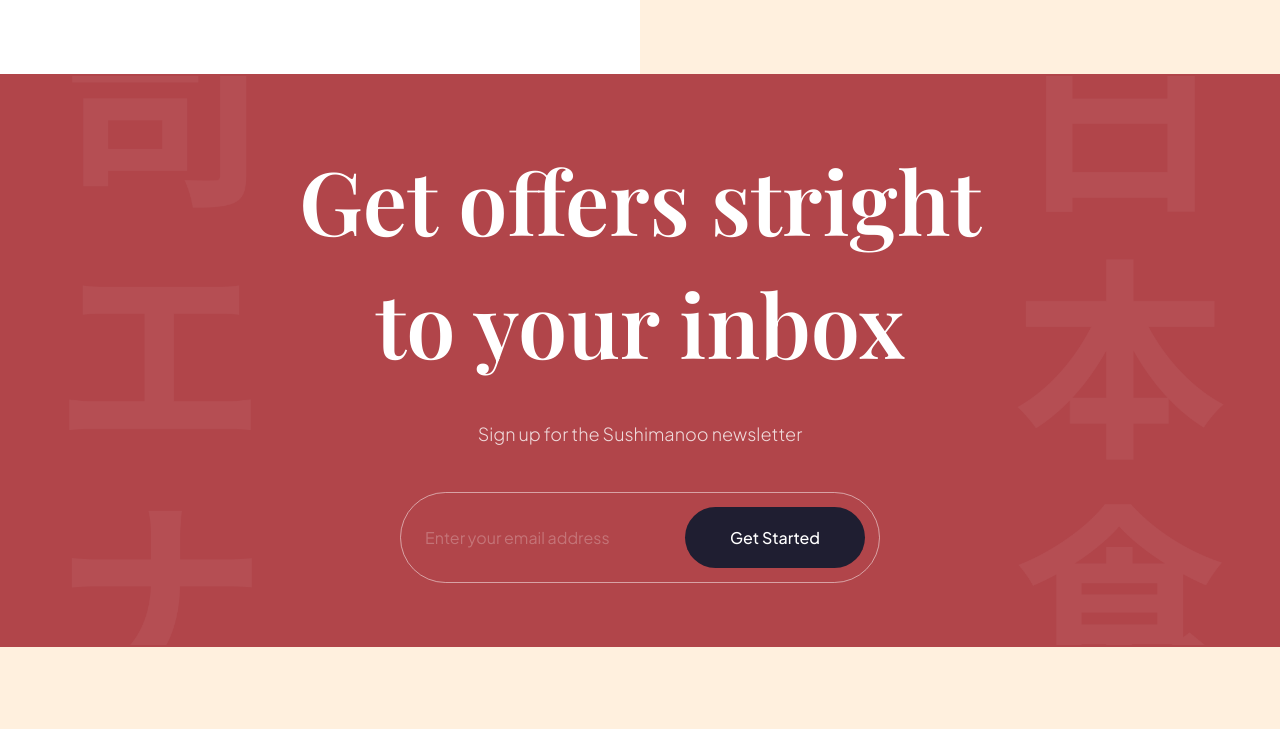
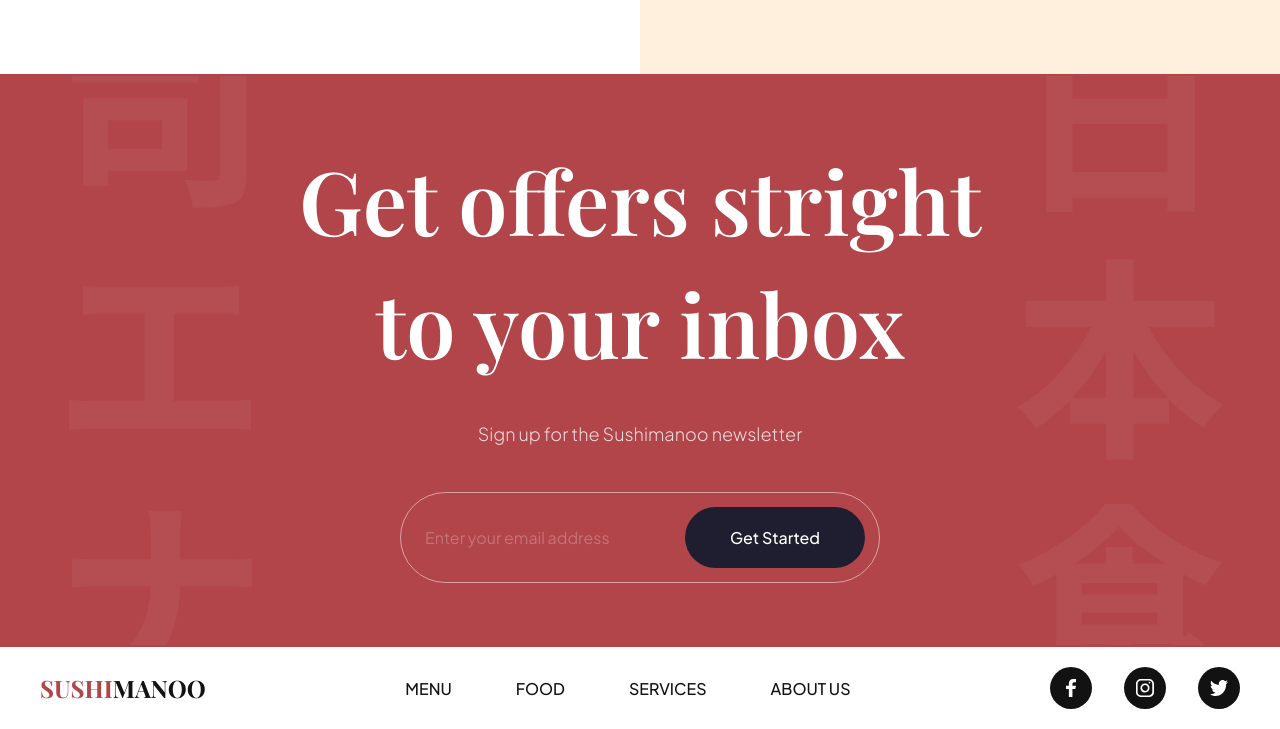
Before and after one commit to armanulhaq/sushi, a website built with Vite: page index.html in a window 1280 px wide. Shown: the part 3624-4353 px from the top of the page. Before the commit the page ends 4271 px from the top, so only its background shows below. Built offline with nearby package versions, Linux system fonts and the light colour scheme.

Commit message:
add footer section

```diff
--- /dev/null
+++ b/css/sections/footer.css
@@ -0,0 +1,62 @@
+.footer {
+    width: 100%;
+    padding: 20px 40px;
+    background: var(--color-white);
+
+    flex-wrap: wrap;
+    gap: 20px;
+
+    overflow: hidden;
+}
+
+.footer__logo {
+    font-size: 24px;
+    font-weight: bold;
+    font-family: var(--playfair-display);
+    text-transform: uppercase;
+    color: var(--secondary-color);
+
+    cursor: pointer;
+}
+
+.footer__logo span {
+    color: var(--primary-color);
+}
+
+.footer ul {
+    list-style: none;
+
+    display: flex;
+    flex-wrap: wrap;
+    flex-direction: row;
+    gap: 64px;
+}
+
+.footer ul:last-child {
+    gap: 32px;
+}
+
+.footer__nav li {
+    font-size: 16px;
+    font-weight: 500;
+    font-family: var(--plus-jakarta-sans);
+    text-transform: uppercase;
+    color: var(--secondary-color);
+
+    cursor: pointer;
+}
+
+.footer__social li {
+    width: 42px;
+    height: 42px;
+
+    background-color: var(--secondary-color);
+    border-radius: 100%;
+}
+
+.footer__social li img {
+    width: 45%;
+    height: 45%;
+
+    object-fit: contain;
+}
--- a/css/style.css
+++ b/css/style.css
@@ -8,6 +8,7 @@
 @import url("sections/popular.css");
 @import url("sections/trending.css");
 @import url("sections/subscribe.css");
+@import url("sections/footer.css");
 
 /* CSS variables for reusablity across all files (including above imported) */
 :root {
--- a/index.html
+++ b/index.html
@@ -376,6 +376,28 @@
                 <button>Get Started</button>
             </div>
         </section>
+        <footer class="footer flex-between">
+            <h3 class="footer__logo"><span>Sushi</span>manoo</h3>
+
+            <ul class="footer__nav">
+                <li><a href="#menu">Menu</a></li>
+                <li><a href="#food">Food</a></li>
+                <li><a href="#services">Services</a></li>
+                <li><a href="#about-us">About Us</a></li>
+            </ul>
+
+            <ul class="footer__social">
+                <li class="flex-center">
+                    <img src="assets/facebook.svg" alt="facebook" />
+                </li>
+                <li class="flex-center">
+                    <img src="assets/instagram.svg" alt="instagram" />
+                </li>
+                <li class="flex-center">
+                    <img src="assets/twitter.svg" alt="twitter" />
+                </li>
+            </ul>
+        </footer>
         <script src="js/script.js" type="module"></script>
     </body>
 </html>
```
